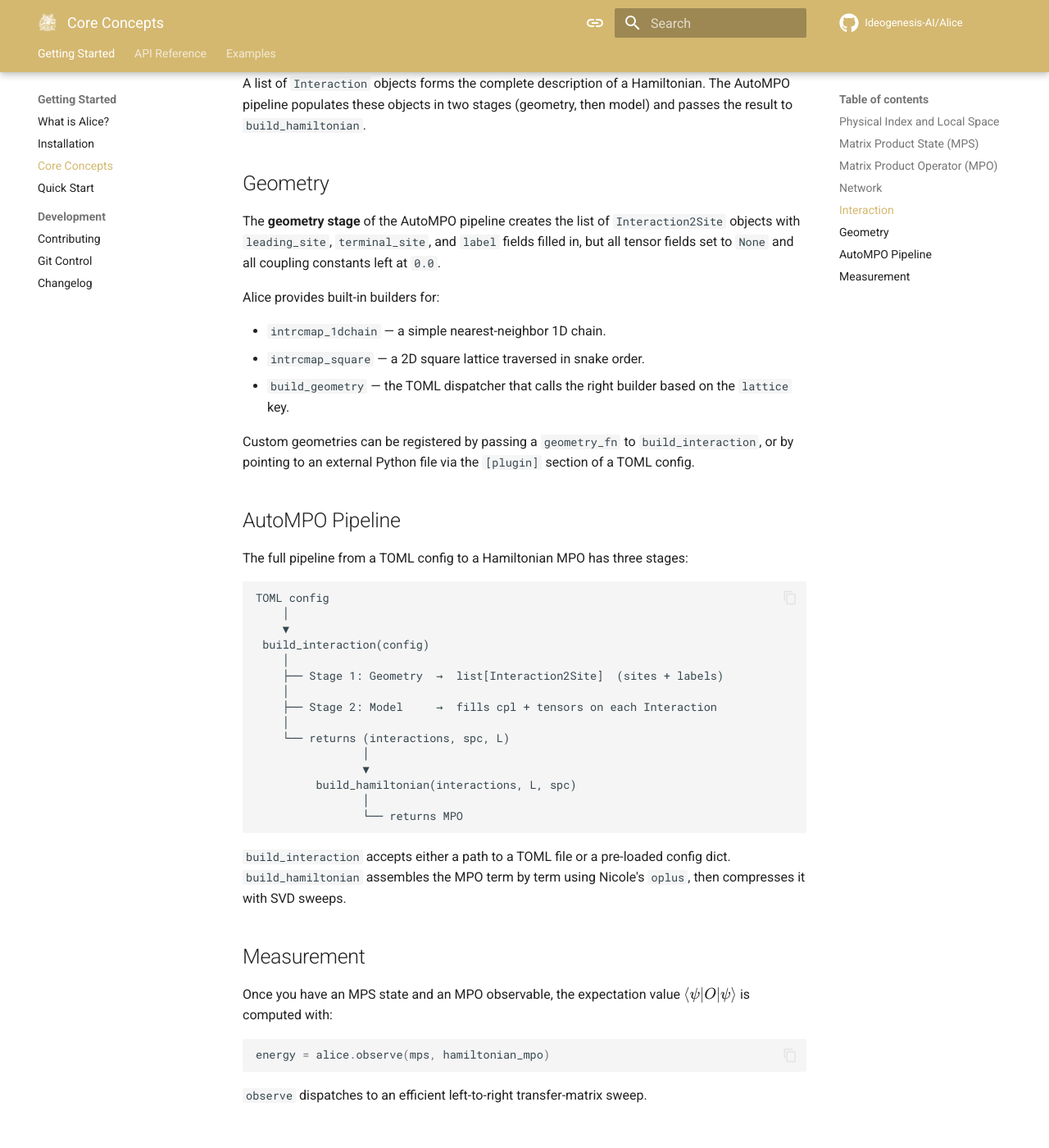
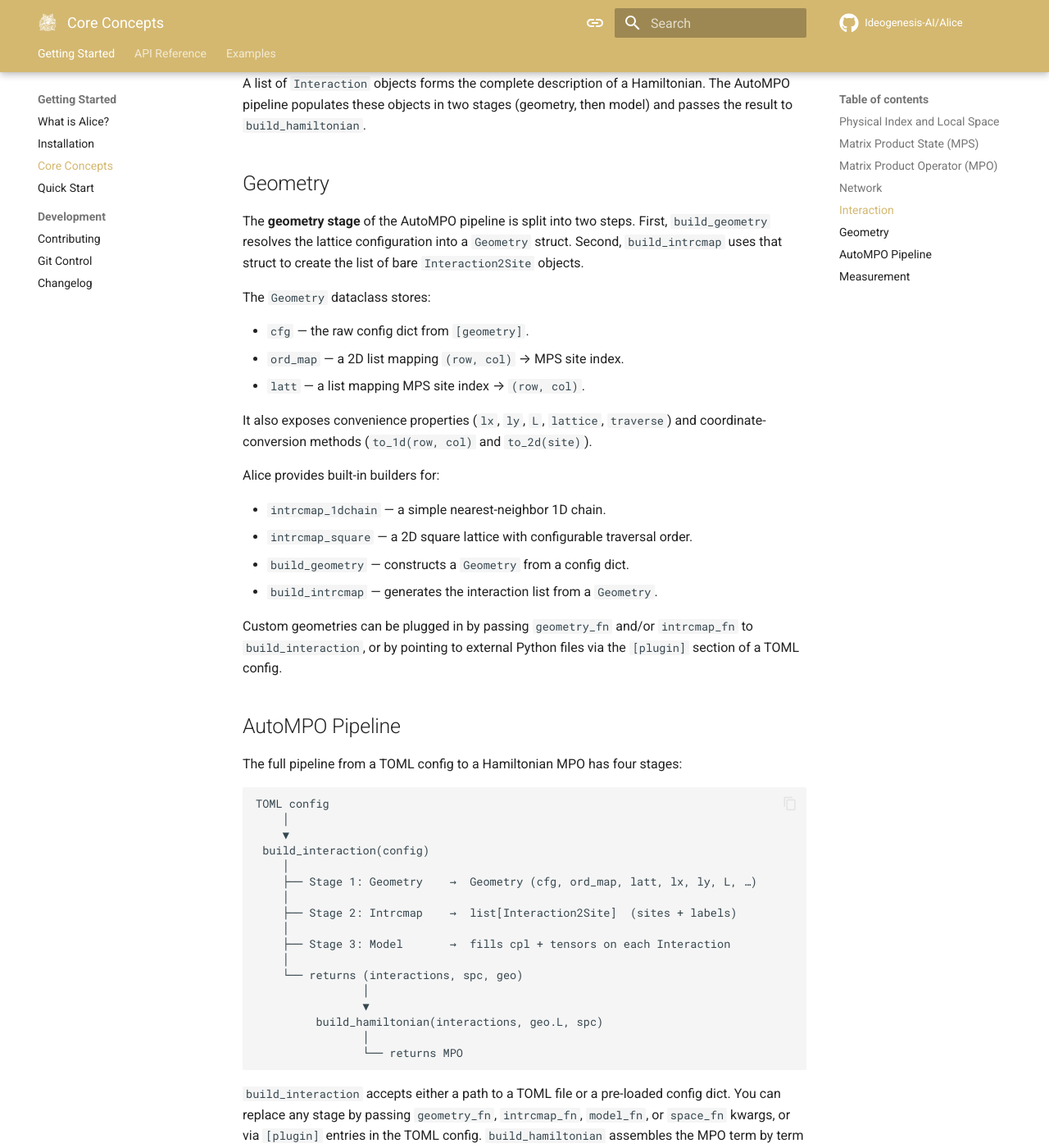
Before and after one commit to Ideogenesis-AI/Alice, an MkDocs documentation site: the page built from docs/getting-started/core-concepts.md, in a window 1280 px wide and 1400 px high, scrolled down 1981 px. Shown: the whole window at 82% size. Built offline with MkDocs 1.6.1 and Material for MkDocs 9.7.7, drawn with Linux system fonts in a browser that asks for light colours; comment, search, counter and statistics services are not loaded.

Commit message:
Enhance documentation for geometry stage in AutoMPO pipeline
This commit updates the `core-concepts.md` documentation to clarify the geometry stage of the AutoMPO pipeline. It details the two-step process involving `build_geometry` and `build_intrcmap`, introduces the `Geometry` dataclass and its attributes, and outlines the four stages of the pipeline. Additionally, it improves the explanation of custom geometries and the flexibility of the `build_interaction` function, ensuring consistency with recent code updates.

````diff
--- a/docs/getting-started/core-concepts.md
+++ b/docs/getting-started/core-concepts.md
@@ -59,19 +59,28 @@ A list of `Interaction` objects forms the complete description of a Hamiltonian.
 
 ## Geometry
 
-The **geometry stage** of the AutoMPO pipeline creates the list of `Interaction2Site` objects with `leading_site`, `terminal_site`, and `label` fields filled in, but all tensor fields set to `None` and all coupling constants left at `0.0`.
+The **geometry stage** of the AutoMPO pipeline is split into two steps. First, `build_geometry` resolves the lattice configuration into a `Geometry` struct. Second, `build_intrcmap` uses that struct to create the list of bare `Interaction2Site` objects.
+
+The `Geometry` dataclass stores:
+
+- `cfg` — the raw config dict from `[geometry]`.
+- `ord_map` — a 2D list mapping `(row, col)` → MPS site index.
+- `latt` — a list mapping MPS site index → `(row, col)`.
+
+It also exposes convenience properties (`lx`, `ly`, `L`, `lattice`, `traverse`) and coordinate-conversion methods (`to_1d(row, col)` and `to_2d(site)`).
 
 Alice provides built-in builders for:
 
 - `intrcmap_1dchain` — a simple nearest-neighbor 1D chain.
-- `intrcmap_square` — a 2D square lattice traversed in snake order.
-- `build_geometry` — the TOML dispatcher that calls the right builder based on the `lattice` key.
+- `intrcmap_square` — a 2D square lattice with configurable traversal order.
+- `build_geometry` — constructs a `Geometry` from a config dict.
+- `build_intrcmap` — generates the interaction list from a `Geometry`.
 
-Custom geometries can be registered by passing a `geometry_fn` to `build_interaction`, or by pointing to an external Python file via the `[plugin]` section of a TOML config.
+Custom geometries can be plugged in by passing `geometry_fn` and/or `intrcmap_fn` to `build_interaction`, or by pointing to external Python files via the `[plugin]` section of a TOML config.
 
 ## AutoMPO Pipeline
 
-The full pipeline from a TOML config to a Hamiltonian MPO has three stages:
+The full pipeline from a TOML config to a Hamiltonian MPO has four stages:
 
 ```
 TOML config
@@ -79,19 +88,21 @@ TOML config
     ▼
  build_interaction(config)
     │
-    ├── Stage 1: Geometry  →  list[Interaction2Site]  (sites + labels)
+    ├── Stage 1: Geometry    →  Geometry (cfg, ord_map, latt, lx, ly, L, …)
     │
-    ├── Stage 2: Model     →  fills cpl + tensors on each Interaction
+    ├── Stage 2: Intrcmap    →  list[Interaction2Site]  (sites + labels)
     │
-    └── returns (interactions, spc, L)
+    ├── Stage 3: Model       →  fills cpl + tensors on each Interaction
+    │
+    └── returns (interactions, spc, geo)
                 │
                 ▼
-         build_hamiltonian(interactions, L, spc)
+         build_hamiltonian(interactions, geo.L, spc)
                 │
                 └── returns MPO
 ```
 
-`build_interaction` accepts either a path to a TOML file or a pre-loaded config dict. `build_hamiltonian` assembles the MPO term by term using Nicole's `oplus`, then compresses it with SVD sweeps.
+`build_interaction` accepts either a path to a TOML file or a pre-loaded config dict. You can replace any stage by passing `geometry_fn`, `intrcmap_fn`, `model_fn`, or `space_fn` kwargs, or via `[plugin]` entries in the TOML config. `build_hamiltonian` assembles the MPO term by term using Nicole's `oplus`, then compresses it with SVD sweeps.
 
 ## Measurement
 
````
